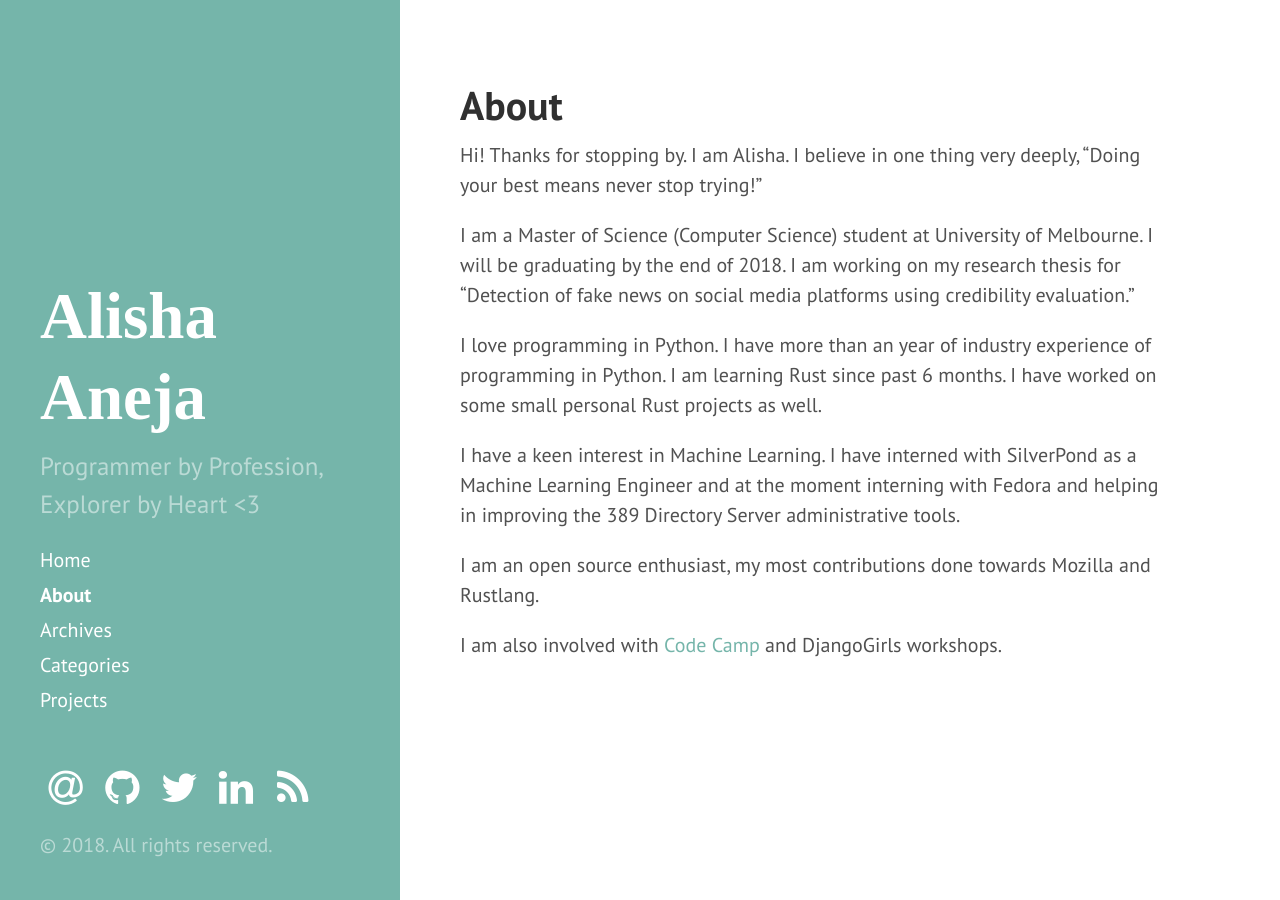
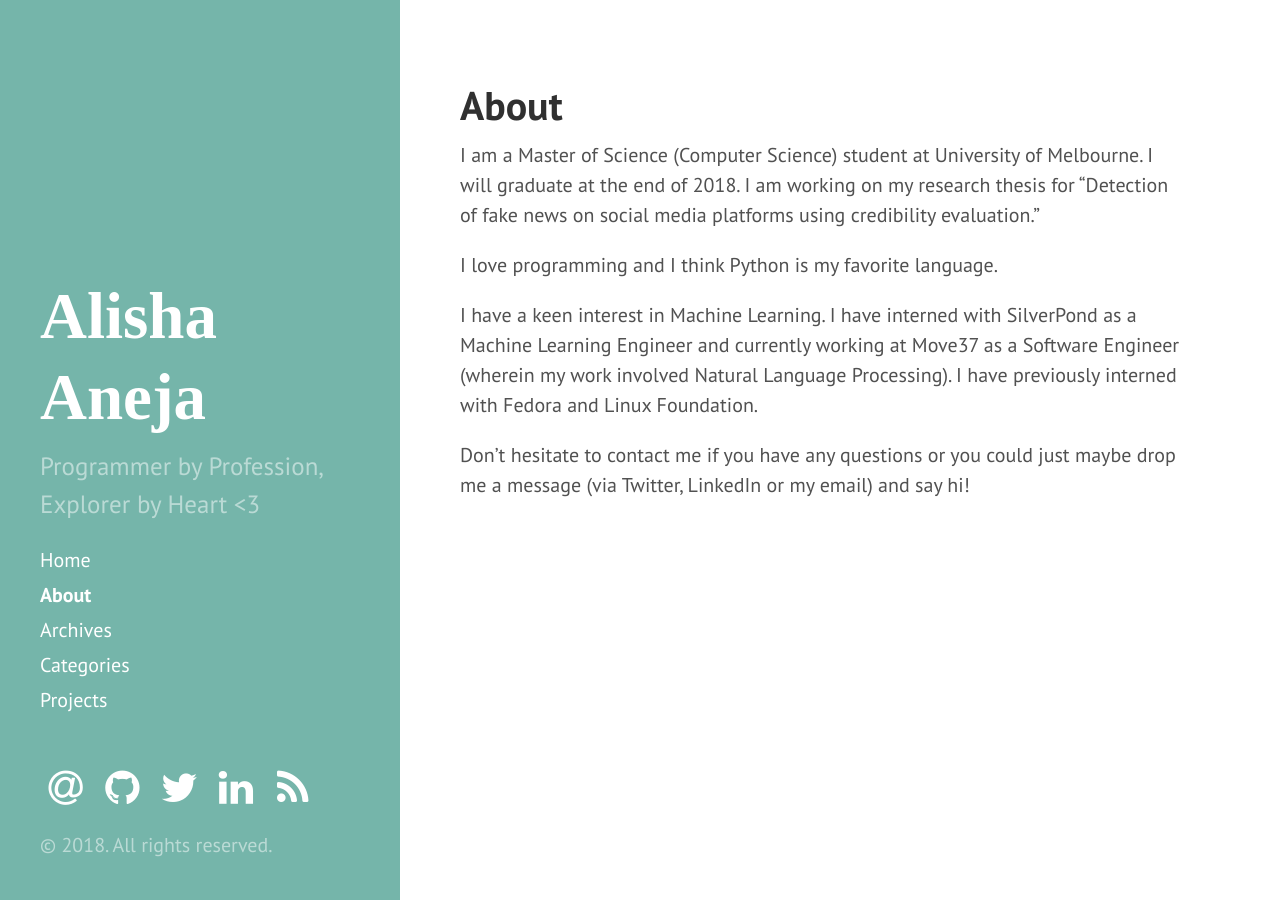
Before and after one commit to alisha17/alisha17.github.io, a Jekyll site: the page built from about.md, in a window 1280 px wide. Built offline with Jekyll 4.4.1, drawn with Linux system fonts in a browser that asks for light colours; nearby versions of some CDN libraries; Markdown is read by kramdown in place of the engine named in the settings; comment, search, counter and statistics services are not loaded.

Commit message:
About page change

```diff
--- a/about.md
+++ b/about.md
@@ -4,15 +4,11 @@ title: About
 permalinks: /about/
 ---
 
-Hi! Thanks for stopping by. I am Alisha. I believe in one thing very deeply, "Doing your best means never stop trying!"
+I am a Master of Science (Computer Science) student at University of Melbourne. I will graduate at the end of 2018. I am working on my research thesis for "Detection of fake news on social media platforms using credibility evaluation."
 
-I am a Master of Science (Computer Science) student at University of Melbourne. I will be graduating by the end of 2018. I am working on my research thesis for "Detection of fake news on social media platforms using credibility evaluation."
+I love programming and I think Python is my favorite language.
 
-I love programming in Python. I have more than an year of industry experience of programming in Python. I am learning Rust since past 6 months. I have worked on some small personal Rust projects as well.
+I have a keen interest in Machine Learning. I have interned with SilverPond as a Machine Learning Engineer and currently working at Move37 as a Software Engineer (wherein my work involved Natural Language Processing).
+I have previously interned with Fedora and Linux Foundation.
 
-I have a keen interest in Machine Learning. I have interned with SilverPond as a Machine Learning Engineer
-and at the moment interning with Fedora and helping in improving the 389 Directory Server administrative tools.
-
-I am an open source enthusiast, my most contributions done towards Mozilla and Rustlang.
-
-I am also involved with [Code Camp](https://alisha17.github.io/codecamp/2017/09/29/codecamp.html) and DjangoGirls workshops.
+Don't hesitate to contact me if you have any questions or you could just maybe drop me a message (via Twitter, LinkedIn or my email) and say hi!
```
